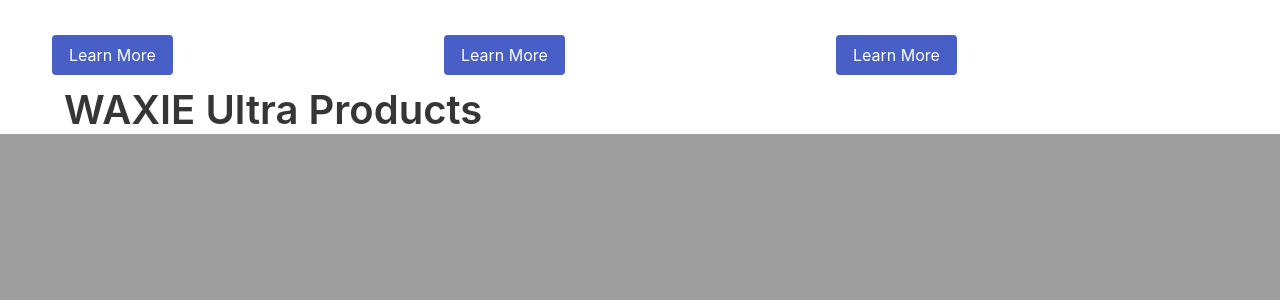
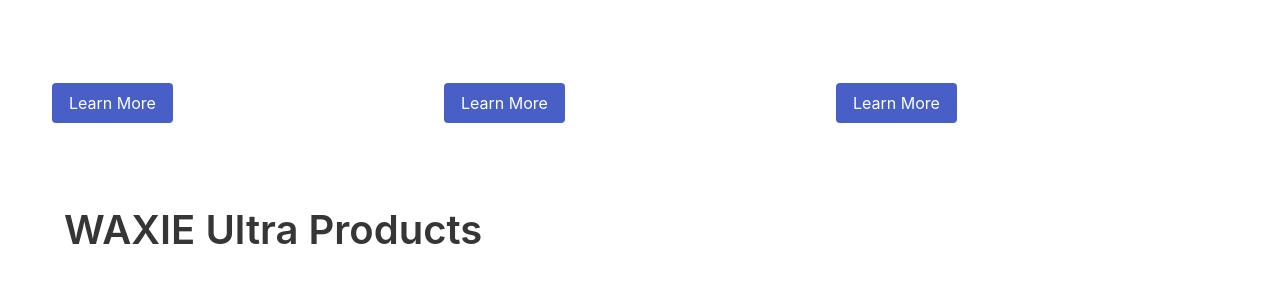
Before and after one commit to waxie-codes/wx-ultra, a Python web app: template templates/index.html in a window 1280 px wide. Shown: the part 1001-1301 px from the top of the page. Before the commit the page ends 1135 px from the top, so only its background shows below. Run offline with Jinja, Linux system fonts and the light colour scheme; the template is opened without the code that fills it, so the values that code supplies are empty; some libraries are stand-ins or nearby versions.

Commit message:
update items

```diff
--- a/templates/index.html
+++ b/templates/index.html
@@ -7,7 +7,8 @@
          </figure>
   </div>
 </div>
-<section class="container">
+<section class="section">
+  <div class="container">
     <div class="tile is-ancestor">
       <div class="tile is-4">
          <a class="button is-link">Learn More</a>
@@ -21,13 +22,15 @@
         <a class="button is-link">Learn More</a>
       </div>
      </div>
+   </div>
+</section>
 
 
-     <div>
+<section class="section">
+     <div class="container">
      <h1 class="title is-2">WAXIE Ultra Products</h1>
      {% for product in products %}
      <h2 class="subtitle is-5"><a href="{{product}}">{{product.title}}</a></h2>
      {% endfor %}
      </div>
-</section>
 {% endblock %}
```
Also changed, not shown: output/index.html (+6 -3 lines). Lines whose indentation alone changed are shown as unchanged.
